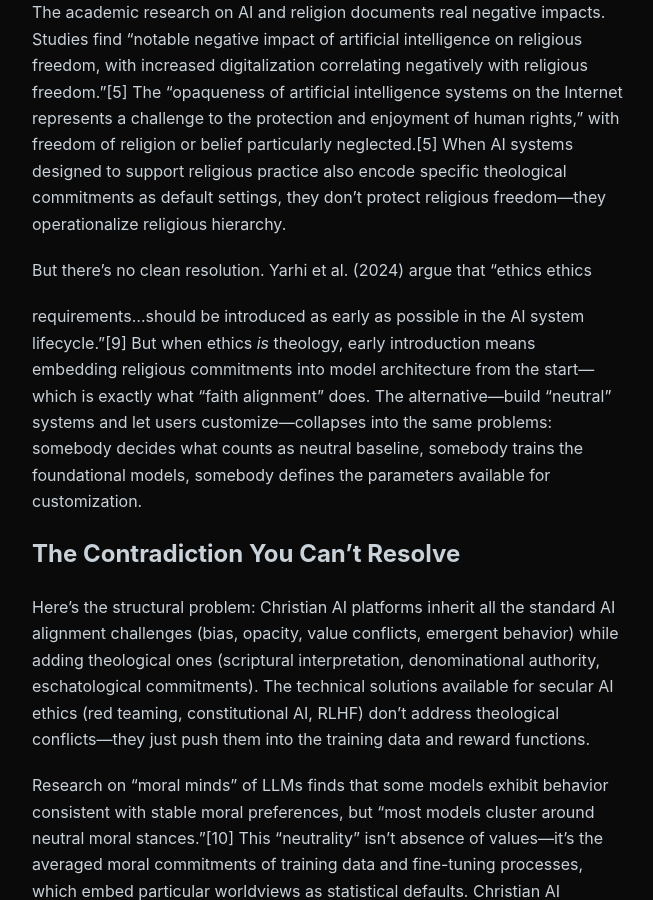
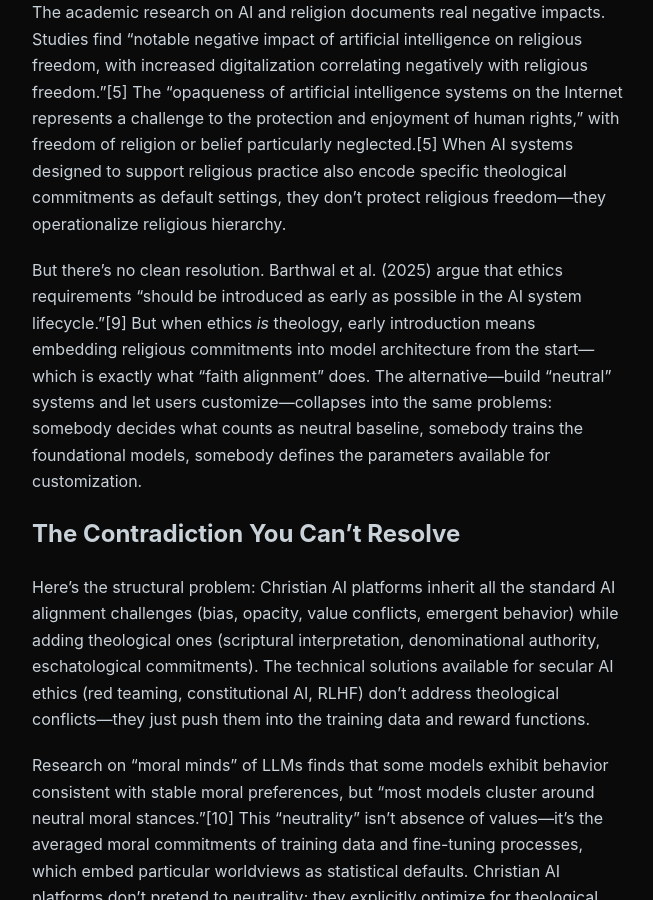
Before and after one commit to hz1ulqu01gmnZH4/blog, a Jekyll site: the page built from _posts/2025-10-29-divine-alignment-problem-christian-ai-gloo.md, in a window 1280 px wide and 900 px high, scrolled down 5814 px. Shown: the whole window, without its empty margins (312-965 px from the left). Built offline with Jekyll 4.4.1, drawn with Linux system fonts in a browser that asks for light colours.

Commit message:
Fix typo: remove duplicate 'ethics ethics' and broken line break
🤖 Generated with [Claude Code](https://claude.com/claude-code)

Co-Authored-By: Claude <noreply@anthropic.com>

```diff
--- a/_posts/2025-10-29-divine-alignment-problem-christian-ai-gloo.md
+++ b/_posts/2025-10-29-divine-alignment-problem-christian-ai-gloo.md
@@ -70,9 +70,7 @@ Prabhakaran et al. (2022) propose grounding AI alignment in universal human righ
 
 The academic research on AI and religion documents real negative impacts. Studies find "notable negative impact of artificial intelligence on religious freedom, with increased digitalization correlating negatively with religious freedom."[5] The "opaqueness of artificial intelligence systems on the Internet represents a challenge to the protection and enjoyment of human rights," with freedom of religion or belief particularly neglected.[5] When AI systems designed to support religious practice also encode specific theological commitments as default settings, they don't protect religious freedom—they operationalize religious hierarchy.
 
-But there's no clean resolution. Yarhi et al. (2024) argue that "ethics ethics
-
- requirements...should be introduced as early as possible in the AI system lifecycle."[9] But when ethics *is* theology, early introduction means embedding religious commitments into model architecture from the start—which is exactly what "faith alignment" does. The alternative—build "neutral" systems and let users customize—collapses into the same problems: somebody decides what counts as neutral baseline, somebody trains the foundational models, somebody defines the parameters available for customization.
+But there's no clean resolution. Barthwal et al. (2025) argue that ethics requirements "should be introduced as early as possible in the AI system lifecycle."[9] But when ethics *is* theology, early introduction means embedding religious commitments into model architecture from the start—which is exactly what "faith alignment" does. The alternative—build "neutral" systems and let users customize—collapses into the same problems: somebody decides what counts as neutral baseline, somebody trains the foundational models, somebody defines the parameters available for customization.
 
 ## The Contradiction You Can't Resolve
 
```
